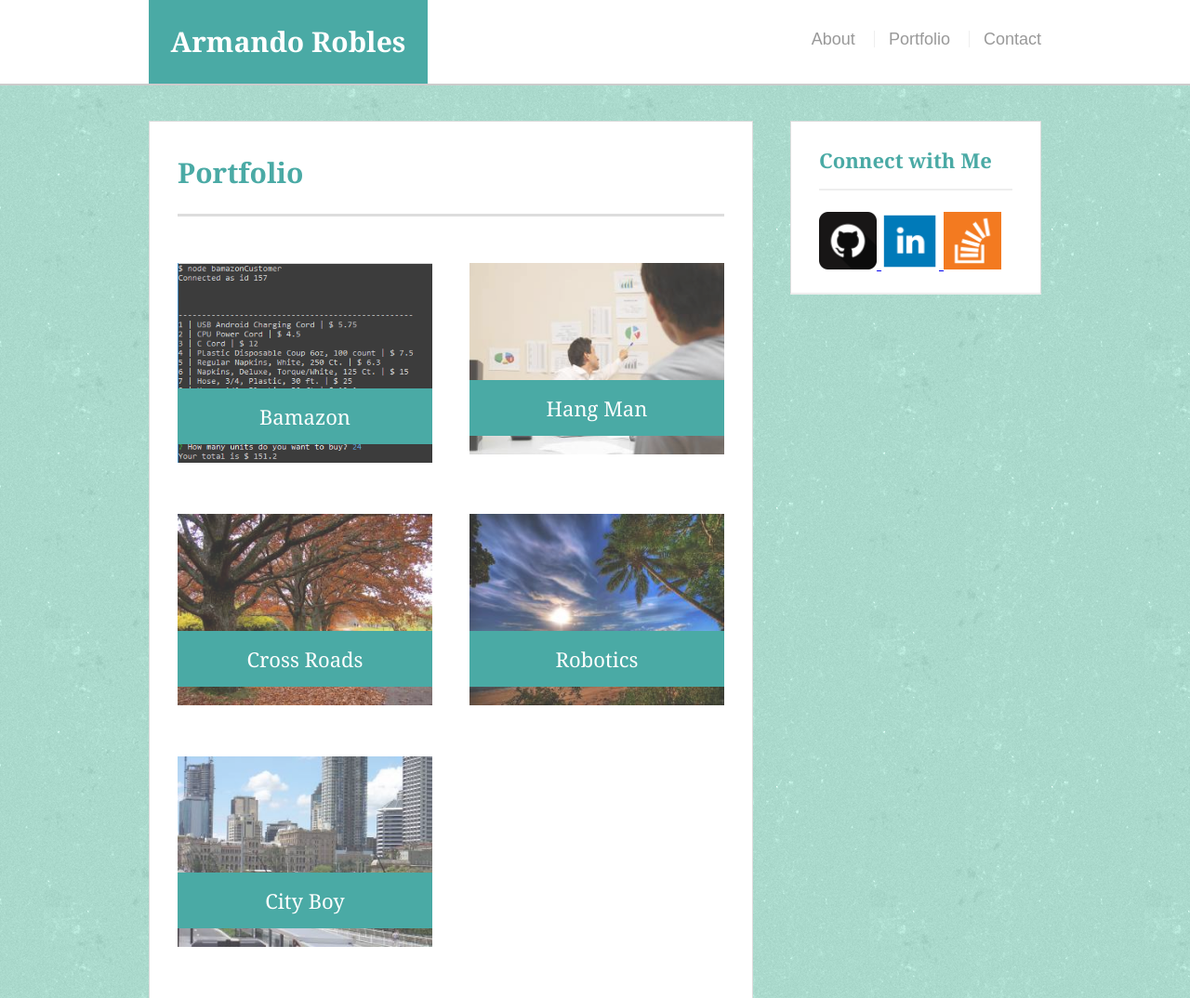
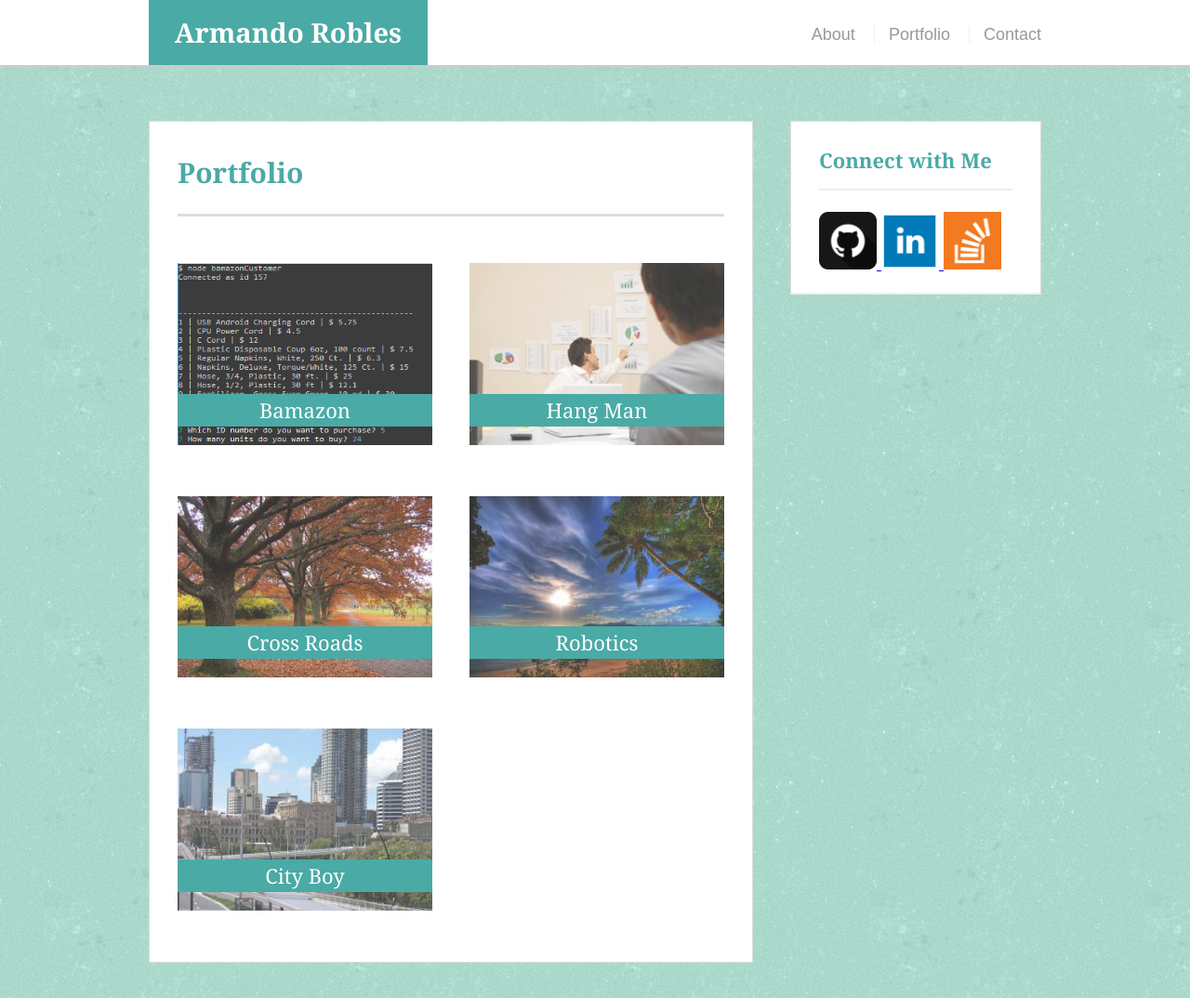
Before and after one commit to RioMando/Responsive-Portfolio, a plain HTML site: page portfolio.html in a window 1280 px wide. Shown: the top 1074 px of the page at 93% size. Drawn offline with Linux system fonts and the light colour scheme.

Commit message:
Minor aesthetic adjustments in Portfolio's page

```diff
--- a/assets/css/style.css
+++ b/assets/css/style.css
@@ -58,21 +58,21 @@ h2, h3 {
 
 #logo {
 	width: 300px;
-	height: 90px;
+	height: 70px;
 	background: #4aaaa5;
     float: left;
     font-family: 'Georgia', Times, Times New Roman, serif;
     text-align: center;
-	line-height: 90px;
+	line-height: 70px;
     color: #fff;
 	font-weight: 700;
-    font-size: 30px;
+    font-size: 29px;
 	text-decoration: none;
 }
 
 nav {
 	float: right;
-	margin-top: 25px;
+	margin-top: 20px;
 }
 
 nav a {
@@ -107,10 +107,11 @@ nav a:first-child {
 
 .auth-image {
 	width: 200px;
-	height: auto;
+    height: auto;
 	margin-top: 10px;
 	float: left;
 	margin-right: 25px;
+
 }
 
 /*  Sidebar  */
@@ -158,20 +159,23 @@ footer {
 /**  portfolio  **/
 .work {
 	width: 274px;
-	overflow: auto;
+	height: 205.5px;
+	overflow: hidden;
 	position: relative;
 	float: left;
 	margin: 20px 0 25px;
 }
 
-.work:nth-child(even) {
-	margin-right: 40px;
-}
-
 .work img {
+	max-height: 100%;
 	width: 100%;
 	border: 0 none;
 	opacity: .8;
+	overflow: hidden;
+}
+
+.work:nth-child(even) {
+	margin-right: 40px;
 }
 
 .work h3 {
@@ -183,7 +187,7 @@ footer {
 	bottom: 20px;
 	padding: 15px;
 	width: 100%;
-	line-height: 30px;
+	line-height: 5px;
 	margin-bottom: 0;
 	font-weight: 300;
 }
```
Also changed, not shown: index.html (+2 -2 lines).
